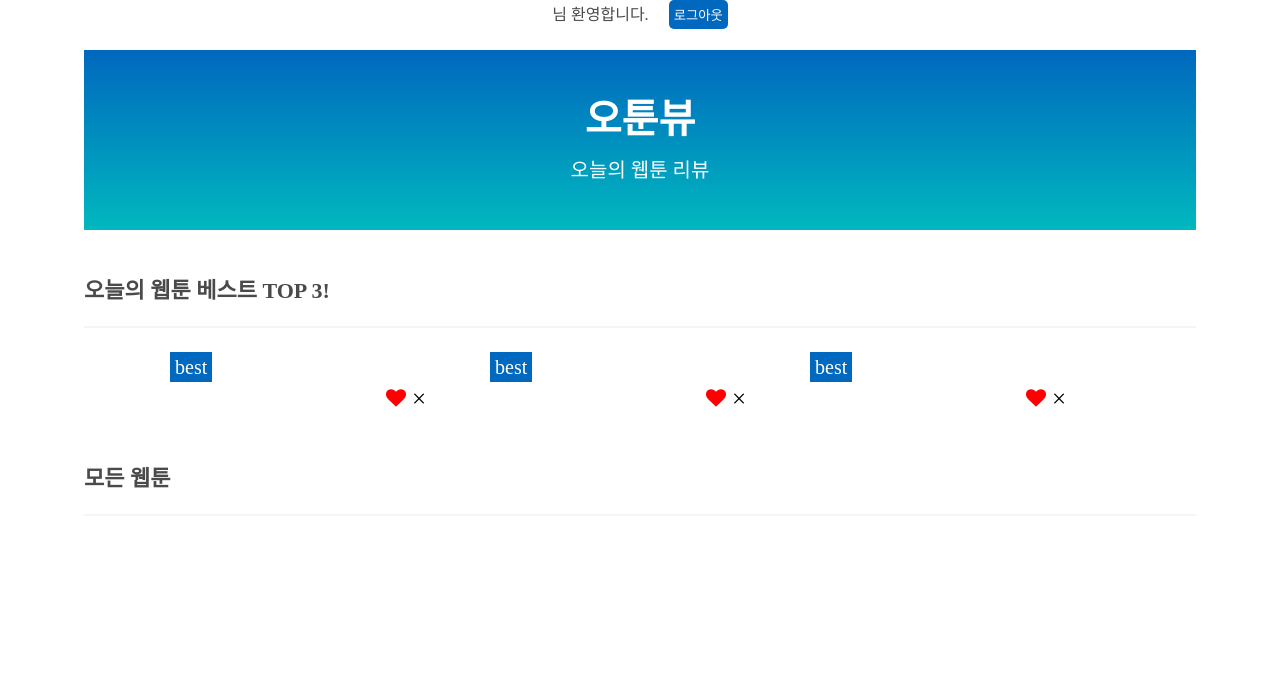
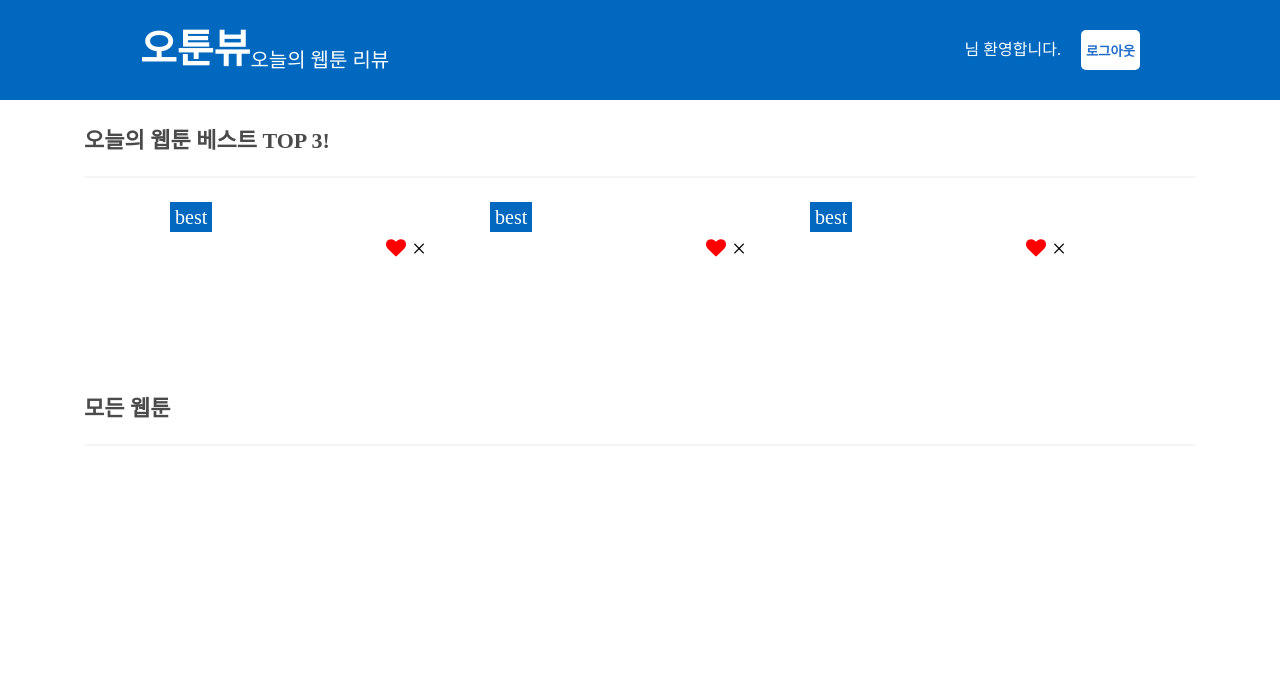
Before and after one commit to Jihyun85/team18_otv, a Flask app: template templates/index.html in a window 1280 px wide. Shown: the top 693 px of the page. Run offline with Flask 2, Linux system fonts and the light colour scheme; the template is opened without the code that fills it, so the values that code supplies are empty; some libraries are stand-ins or nearby versions.

Commit message:
OTV_메인헤더수정

```diff
--- a/static/css/main.css
+++ b/static/css/main.css
@@ -15,39 +15,46 @@ body {
     left: 0;
     max-width: 100%;
     display: flex;
+    z-index: 99;
+    width: 100%;
+    height: 100px;
+    background-color: #0068be;
+    color: white;
+    align-items: center;
     justify-content: center;
-    align-items: center;
-    width: 100%;
-    z-index: 99;
-    padding-bottom: 10px;
+}
 
-}
-.check-status {
+.main-header-box{
+    width: 1000px;
     display: flex;
-    justify-content: flex-end;
+    justify-content: space-between;
 }
 
 
-/*.main-header .my-info {*/
-/*    display: flex;*/
-/*    align-items: center;*/
-/*    margin-top: 15px;*/
-/*}*/
+
+.home-button {
+    display: flex;
+
+}
+
+.check-status {
+     display: flex;
+}
+
 
 .logout-btn{
-    background-color: #0068be;
-    color: white;
+    background-color: white;
+    color: #1e6bcb;
     border-radius: 5px;
     padding: 5px;
     transition: background-color .5s;
-    margin-left: 20px
+    margin-left: 20px;
+    font-weight: 600;
 }
 
 .logout-btn:hover{
-    background-color: crimson;
+    background-color: lightblue;
 }
-
-
 
 .title-box-main {
     display: flex;
@@ -58,12 +65,6 @@ body {
     color: white;
     padding: 50px;
     margin-top: 50px;
-
-}
-
-.title-text,
-.title-description {
-    text-align: center;
 }
 
 .title-text {
@@ -73,6 +74,8 @@ body {
 
 .title-description {
     font-size: 20px;
+    display: flex;
+    align-items: flex-end;
 }
 
 .subtitle_main {
@@ -88,7 +91,7 @@ body {
 
 .webtoon-best,
 .webtoon-all {
-    padding-top: 50px;
+    padding-top: 130px;
 }
 .best-word {
     transition: color .5s;
--- a/templates/index.html
+++ b/templates/index.html
@@ -36,24 +36,26 @@
 
 <div class="container">
     <div class="main-header">
-{#        <div>#}
-{#            <h1 class="title-text">#}
-{#                오툰뷰#}
-{#            </h1>#}
-{#        <span class="title-description">오늘의 웹툰 리뷰</span>#}
-{#        </div>#}
-{#        <div class="check-status">#}
-            <p class="my-info">{{ user_info['nick-name'] }}님 환영합니다.</p>
-            <button onclick="sign_out()" type="button" class='logout-btn'>로그아웃</button>
-{#        </div>#}
+        <div class="main-header-box">
+            <div class="home-button">
+                <h1 class="title-text">
+                    오툰뷰
+                </h1>
+            <span class="title-description">오늘의 웹툰 리뷰</span>
+            </div>
+            <div class="check-status">
+                <p class="my-info">{{ user_info['nick-name'] }}님 환영합니다.</p>
+                <button onclick="sign_out()" type="button" class='logout-btn'>로그아웃</button>
+            </div>
+        </div>
     </div>
 
-    <div class="title-box-main">
-        <h1 class="title-text">
-            오툰뷰
-        </h1>
-        <span class="title-description">오늘의 웹툰 리뷰</span>
-    </div>
+{#    <div class="title-box-main">#}
+{#        <h1 class="title-text">#}
+{#            오툰뷰#}
+{#        </h1>#}
+{#        <span class="title-description">:오늘의 웹툰 리뷰</span>#}
+{#    </div>#}
 
     <article class="webtoon-best">
         <h2 class="subtitle_main">오늘의 웹툰 <span class="best-word">베스트</span> TOP 3!</h2>
```
